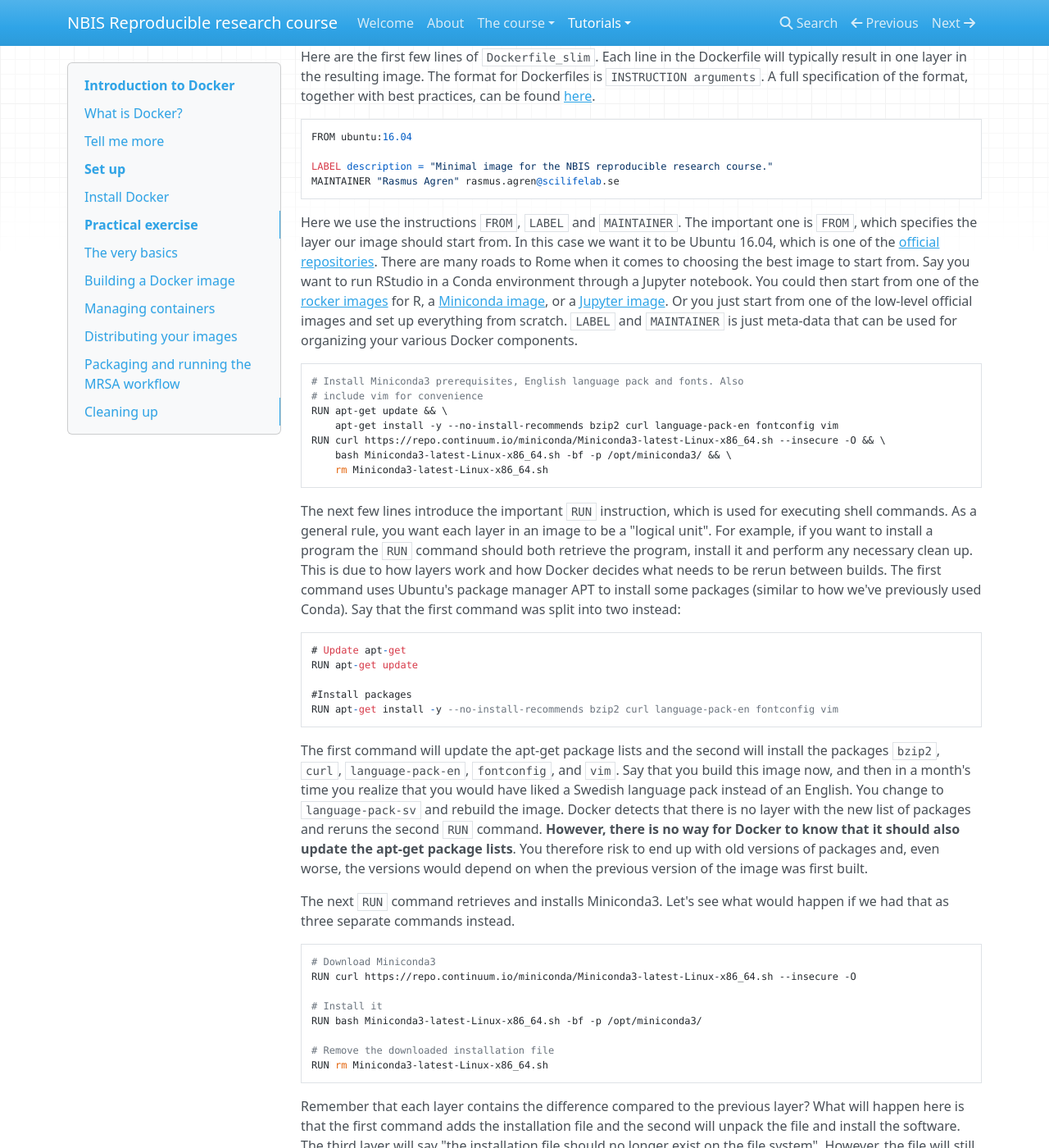
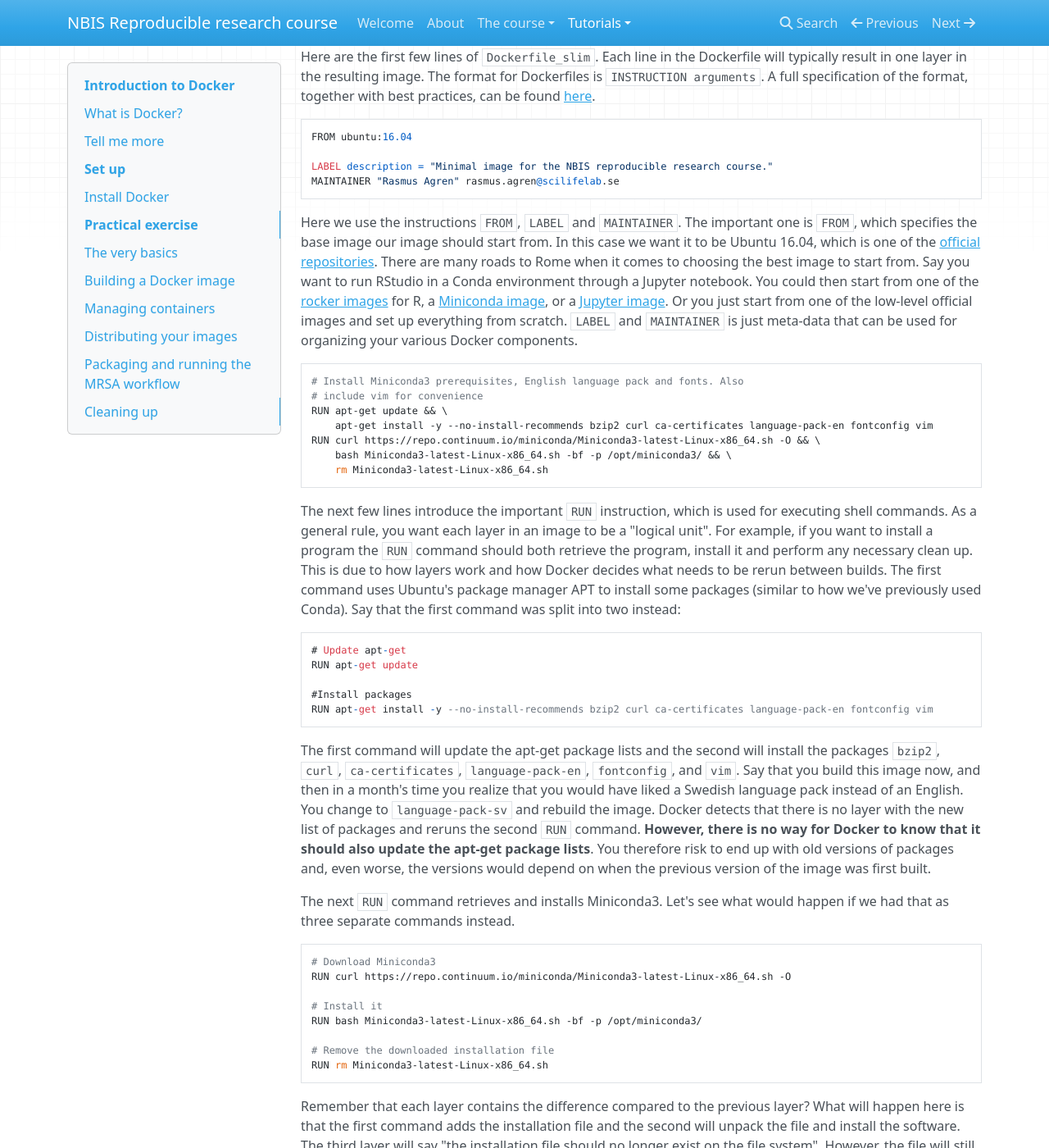
Before and after one commit to NBISweden/workshop-reproducible-research, an MkDocs documentation site: the page built from docs/docker.md, in a window 1280 px wide and 1400 px high, scrolled down 5192 px. Shown: the whole window at 82% size. Built offline with MkDocs 1.6.1, drawn with Linux system fonts in a browser that asks for light colours; nearby versions of some CDN libraries; formulas are drawn with MathJax 3; old or Windows-style settings are respelled for this version of MkDocs; some of the changed text lies outside the part shown.

````diff
--- a/docs/docker.md
+++ b/docs/docker.md
@@ -156,14 +156,14 @@ LABEL description = "Minimal image for the NBIS reproducible research course."
 MAINTAINER "Rasmus Agren" rasmus.agren@scilifelab.se
 ```
 
-Here we use the instructions `FROM`, `LABEL` and `MAINTAINER`. The important one is `FROM`, which specifies the layer our image should start from. In this case we want it to be Ubuntu 16.04, which is one of the [official repositories](https://hub.docker.com/explore/). There are many roads to Rome when it comes to choosing the best image to start from. Say you want to run RStudio in a Conda environment through a Jupyter notebook. You could then start from one of the [rocker images](https://github.com/rocker-org/rocker) for R, a [Miniconda image](https://hub.docker.com/r/continuumio/miniconda/), or a [Jupyter image](https://hub.docker.com/r/jupyter/). Or you just start from one of the low-level official images and set up everything from scratch. `LABEL` and `MAINTAINER` is just meta-data that can be used for organizing your various Docker components.
+Here we use the instructions `FROM`, `LABEL` and `MAINTAINER`. The important one is `FROM`, which specifies the base image our image should start from. In this case we want it to be Ubuntu 16.04, which is one of the [official repositories](https://hub.docker.com/explore/). There are many roads to Rome when it comes to choosing the best image to start from. Say you want to run RStudio in a Conda environment through a Jupyter notebook. You could then start from one of the [rocker images](https://github.com/rocker-org/rocker) for R, a [Miniconda image](https://hub.docker.com/r/continuumio/miniconda/), or a [Jupyter image](https://hub.docker.com/r/jupyter/). Or you just start from one of the low-level official images and set up everything from scratch. `LABEL` and `MAINTAINER` is just meta-data that can be used for organizing your various Docker components.
 
 ```no-highlight
 # Install Miniconda3 prerequisites, English language pack and fonts. Also
 # include vim for convenience
 RUN apt-get update && \
-    apt-get install -y --no-install-recommends bzip2 curl language-pack-en fontconfig vim
-RUN curl https://repo.continuum.io/miniconda/Miniconda3-latest-Linux-x86_64.sh --insecure -O && \
+    apt-get install -y --no-install-recommends bzip2 curl ca-certificates language-pack-en fontconfig vim
+RUN curl https://repo.continuum.io/miniconda/Miniconda3-latest-Linux-x86_64.sh -O && \
     bash Miniconda3-latest-Linux-x86_64.sh -bf -p /opt/miniconda3/ && \
     rm Miniconda3-latest-Linux-x86_64.sh
 ```
@@ -175,16 +175,16 @@ The next few lines introduce the important `RUN` instruction, which is used for
 RUN apt-get update
 
 #Install packages
-RUN apt-get install -y --no-install-recommends bzip2 curl language-pack-en fontconfig vim
+RUN apt-get install -y --no-install-recommends bzip2 curl ca-certificates language-pack-en fontconfig vim
 ```
 
-The first command will update the apt-get package lists and the second will install the packages `bzip2`, `curl`, `language-pack-en`, `fontconfig`, and `vim`. Say that you build this image now, and then in a month's time you realize that you would have liked a Swedish language pack instead of an English. You change to `language-pack-sv` and rebuild the image. Docker detects that there is no layer with the new list of packages and reruns the second `RUN` command. **However, there is no way for Docker to know that it should also update the apt-get package lists**. You therefore risk to end up with old versions of packages and, even worse, the versions would depend on when the previous version of the image was first built.
+The first command will update the apt-get package lists and the second will install the packages `bzip2`, `curl`, `ca-certificates`, `language-pack-en`, `fontconfig`, and `vim`. Say that you build this image now, and then in a month's time you realize that you would have liked a Swedish language pack instead of an English. You change to `language-pack-sv` and rebuild the image. Docker detects that there is no layer with the new list of packages and reruns the second `RUN` command. **However, there is no way for Docker to know that it should also update the apt-get package lists**. You therefore risk to end up with old versions of packages and, even worse, the versions would depend on when the previous version of the image was first built.
 
 The next `RUN` command retrieves and installs Miniconda3. Let's see what would happen if we had that as three separate commands instead.
 
 ```no-highlight
 # Download Miniconda3
-RUN curl https://repo.continuum.io/miniconda/Miniconda3-latest-Linux-x86_64.sh --insecure -O
+RUN curl https://repo.continuum.io/miniconda/Miniconda3-latest-Linux-x86_64.sh -O
 
 # Install it
 RUN bash Miniconda3-latest-Linux-x86_64.sh -bf -p /opt/miniconda3/
--- a/docs/todo.txt
+++ b/docs/todo.txt
@@ -1,3 +1,4 @@
+TODO: Tag everything after Stockholm workshop
 TODO: Check volume mounts on Windows
 TODO: In SM: run/script
 TODO: In SM: list-x-changes (mention version)
````
Also changed, not shown: other parts of docs/docker.md (+5 -5 lines), docs/conda.md (+6 -6 lines), docs/git.md (+7 -5 lines), docs/jupyter.md (+1 -1 lines), docs/snakemake.md (+8 -8 lines), 3 other files.
